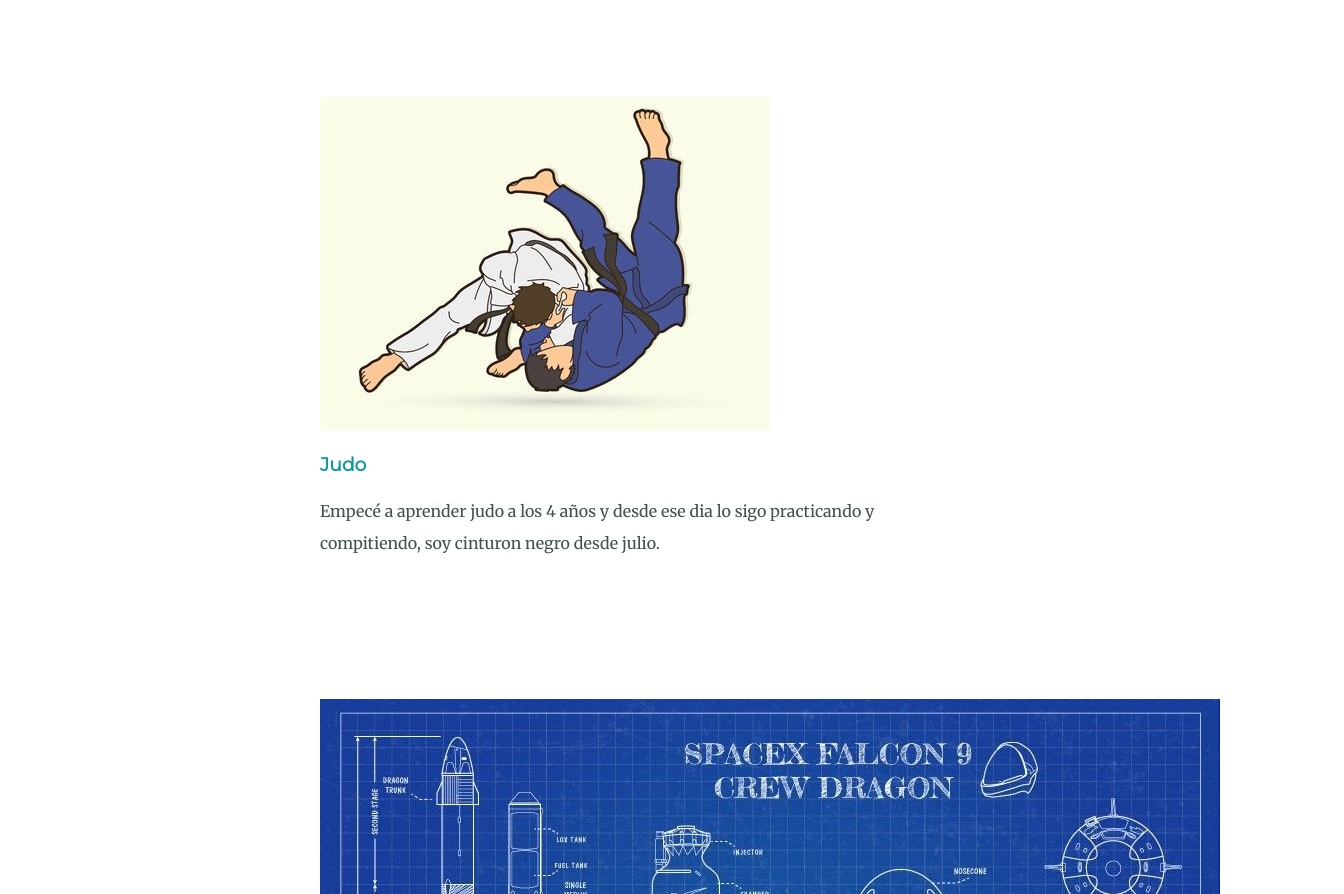
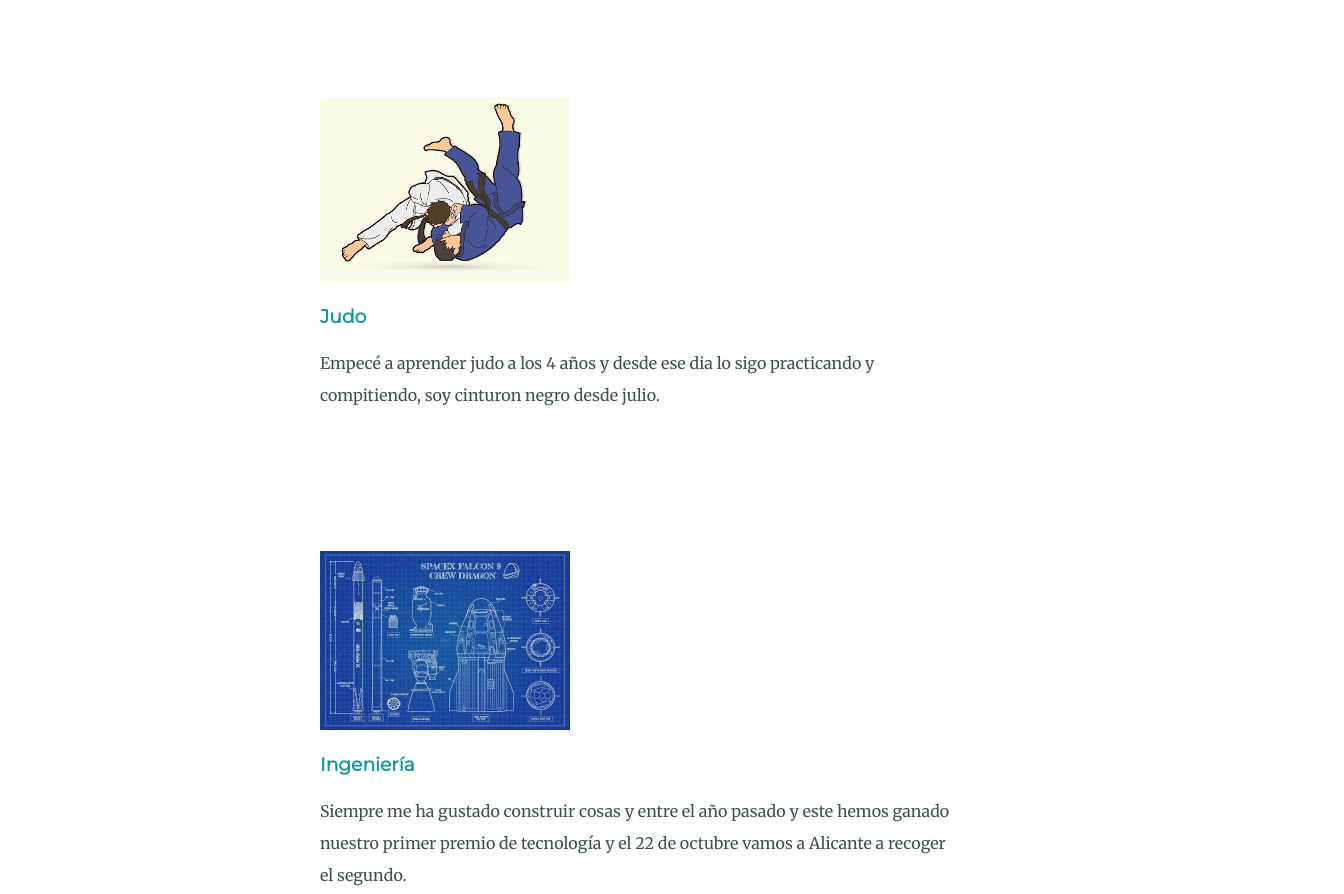
Before and after one commit to 10787939/sitio-personal, a plain HTML site: page index.html in a window 1280 px wide. Shown: the part 1730-2624 px from the top of the page, 1344 px wide, since content can reach past the window. Drawn offline with Linux system fonts and the light colour scheme.

Commit message:
imagenes tamaño bien

```diff
--- a/index.html
+++ b/index.html
@@ -30,7 +30,7 @@
     <div class="skills">
       <h2>Mis destrezas.</h2>
       <div class="skill-row">
-        <img src="imagenes/imagen judo.jpg" alt="imagen Judo">
+        <img src="imagenes/judo.jpg" alt="imagen Judo">
 
         <h3>Judo</h3>
         <p>Empecé a aprender judo a los 4 años y desde ese dia lo sigo practicando y compitiendo, soy cinturon negro desde julio.</p>
@@ -38,7 +38,7 @@
       </div>
       <div class="skill-row">
         <br><br>
-        <img src="imagenes/planos crew dragon.jpg" alt="imagen Ingeniería">
+        <img src="imagenes/planos.jpg" alt="imagen Ingeniería">
 
         <h3>Ingeniería</h3>
         <p>Siempre me ha gustado construir cosas y entre el año pasado y este hemos ganado nuestro primer premio de tecnología y el 22 de octubre vamos a Alicante a recoger el segundo.</p>
```
Also changed, not shown: imagenes/imagen judo.jpg (deleted), imagenes/iot.png (deleted), imagenes/joaquin.png (deleted), imagenes/judo.jpg (added), imagenes/planos crew dragon.jpg (deleted), imagenes/planos.jpg (added), imagenes/surf.jpg.
